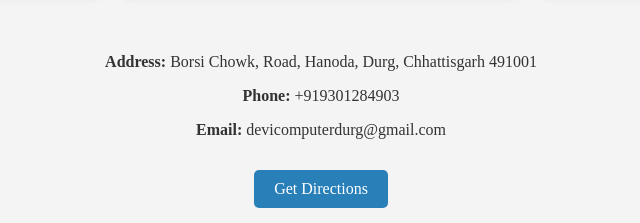
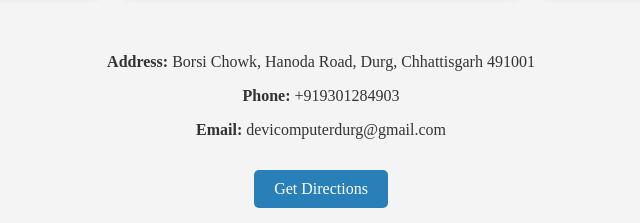
Before and after one commit to devicomputer/home, a plain HTML site: page index.html in a window 1280 px wide. Shown: the part 1028-1251 px from the top of the page, 319-959 px from the left. Drawn offline with Linux system fonts and the light colour scheme.

Commit message:
Update index.html

```diff
--- a/index.html
+++ b/index.html
@@ -54,7 +54,7 @@
   </section>
 
   <section id="contact">
-    <p><strong>Address:</strong> Borsi Chowk, Road, Hanoda, Durg, Chhattisgarh 491001</p>
+    <p><strong>Address:</strong> Borsi Chowk, Hanoda Road, Durg, Chhattisgarh 491001</p>
     <p><strong>Phone:</strong> +919301284903</p>
     <p><strong>Email:</strong> devicomputerdurg@gmail.com</p>
     <a class="btn" href="https://maps.app.goo.gl/xArdwbXohv1bKL3Q7" target="_blank">Get Directions</a>
```
